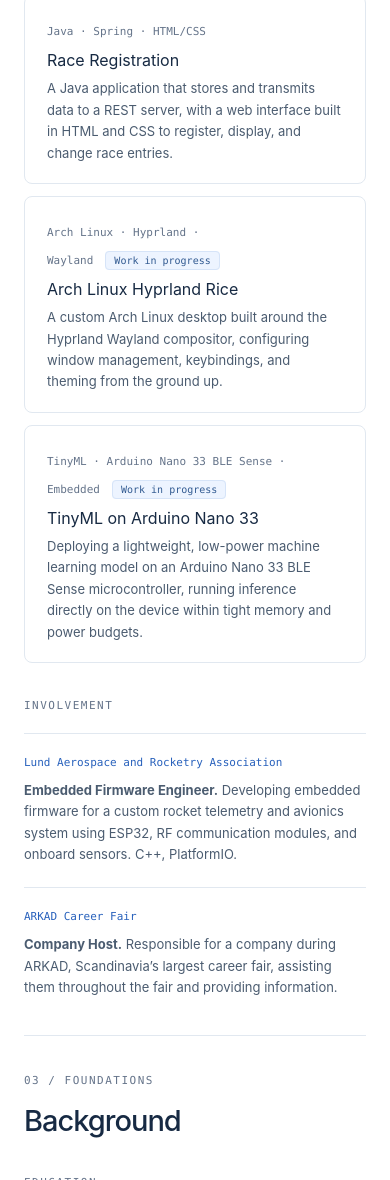
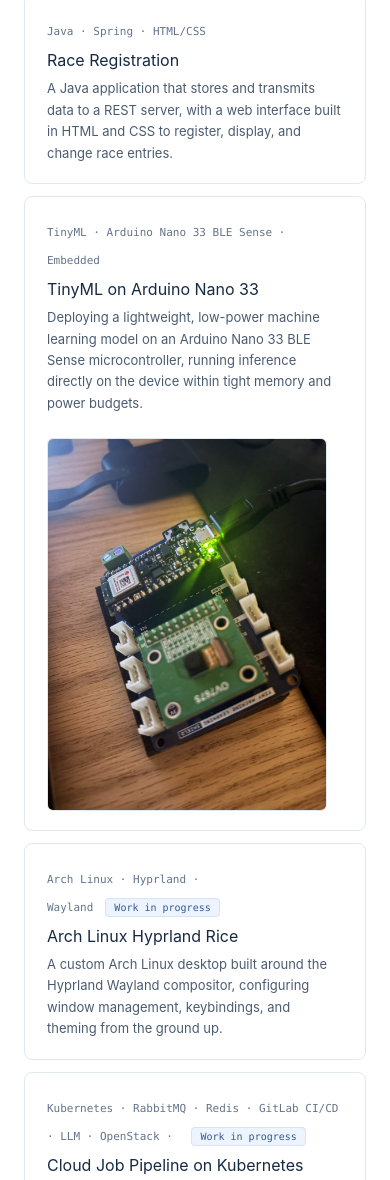
Before and after one commit to martinlam99/martinlam99.github.io, a plain HTML site: page index.html in a window 390 px wide. Shown: the part 3065-4245 px from the top of the page. Drawn offline with Linux system fonts and the light colour scheme.

Commit message:
added arduino picture and new project

```diff
--- a/index.html
+++ b/index.html
@@ -49,8 +49,9 @@
             <li><div class="card has-demo"><span><span class="metadata">PyTorch · Deep learning</span><span class="publication-title">Generative AI Image Generator</span><span class="publication-note">Built a Least Squares Generative Adversarial Network (LSGAN) from scratch, with custom convolutional generator and discriminator architectures and a least-squares loss for more stable training than standard GAN objectives. Trained and evaluated it across multiple image datasets, tuning learning rate, batch size, and network depth to improve convergence and sample quality. Trained on bad laptop ^_^. If bad, try again!</span></span>
               <div class="gan-demo"><canvas id="gan-canvas" class="gan-canvas" width="32" height="32" role="img" aria-label="Cat face generated by the GAN"></canvas><div class="gan-controls"><button type="button" id="gan-generate" class="gan-button">Generate a cat</button><p id="gan-status" class="gan-status" aria-live="polite">Runs the generator, trained on 64×64 cat faces, live in your browser. The first click loads the model.</p></div></div></div></li>
             <li><div class="card"><span><span class="metadata">Java · Spring · HTML/CSS</span><span class="publication-title">Race Registration</span><span class="publication-note">A Java application that stores and transmits data to a REST server, with a web interface built in HTML and CSS to register, display, and change race entries.</span></span></div></li>
+            <li><div class="card has-photo"><span><span class="metadata">TinyML · Arduino Nano 33 BLE Sense · Embedded</span><span class="publication-title">TinyML on Arduino Nano 33</span><span class="publication-note">Deploying a lightweight, low-power machine learning model on an Arduino Nano 33 BLE Sense microcontroller, running inference directly on the device within tight memory and power budgets.</span></span><img class="card-photo" src="images/arduino.jpg" alt="Arduino Nano 33 BLE Sense mounted on a Tiny Machine Learning Shield with an OV7675 camera module" width="720" height="960" loading="lazy"></div></li>
             <li><div class="card"><span><span class="metadata">Arch Linux · Hyprland · Wayland</span><span class="badge">Work in progress</span><span class="publication-title">Arch Linux Hyprland Rice</span><span class="publication-note">A custom Arch Linux desktop built around the Hyprland Wayland compositor, configuring window management, keybindings, and theming from the ground up.</span></span></div></li>
-            <li><div class="card"><span><span class="metadata">TinyML · Arduino Nano 33 BLE Sense · Embedded</span><span class="badge">Work in progress</span><span class="publication-title">TinyML on Arduino Nano 33</span><span class="publication-note">Deploying a lightweight, low-power machine learning model on an Arduino Nano 33 BLE Sense microcontroller, running inference directly on the device within tight memory and power budgets.</span></span></div></li>
+            <li><div class="card"><span><span class="metadata">Kubernetes · RabbitMQ · Redis · GitLab CI/CD · LLM · OpenStack · </span><span class="badge">Work in progress</span><span class="publication-title">Cloud Job Pipeline on Kubernetes</span><span class="publication-note">Working on cloud based study tool where students can upload lecture slides and documents, and an LLM turns them into summaries, personalized practice questions and flashcards. The services run in Docker containers on a Kubernetes cluster, where uploaded files are kept in object storage while Redis stores results.  </span></span></div></li>
           </ul>
           <h3 class="subheading paper-heading">Involvement</h3>
           <ul class="patents">
--- a/stylesheets/styles.css
+++ b/stylesheets/styles.css
@@ -69,6 +69,7 @@ h1 > span { color: var(--accent); }
 .publications a:hover { background: #f5f8ff; border-color: #9ab4dc; text-decoration: none; }
 .publications .card .badge { margin-left: 12px; white-space: nowrap; }
 .publications .card.has-demo { flex-wrap: wrap; }
+.card-photo { flex-shrink: 0; width: 150px; height: auto; border: 1px solid var(--line); border-radius: 6px; }
 .gan-demo { flex-basis: 100%; display: flex; flex-wrap: wrap; align-items: center; gap: 16px 24px; padding-top: 18px; border-top: 1px solid var(--line); }
 .gan-canvas { width: 224px; max-width: 100%; aspect-ratio: 1; background: #f5f8ff; border: 1px dashed #9ab4dc; border-radius: 6px; }
 .gan-canvas.has-image { border: 1px solid var(--line); }
@@ -111,6 +112,8 @@ footer p span { color: var(--muted); margin-left: 8px; }
 }
 @media (max-width: 700px) {
   .shell { padding: 0 24px; }
+  .publications .card.has-photo { flex-wrap: wrap; }
+  .card-photo { width: 100%; max-width: 280px; }
   .topbar { padding: 24px 0; }
   .topbar nav { gap: 18px; font-size: 12px; }
   .hero { padding: 48px 0 42px; }
```
Also changed, not shown: images/arduino.jpg (added).
